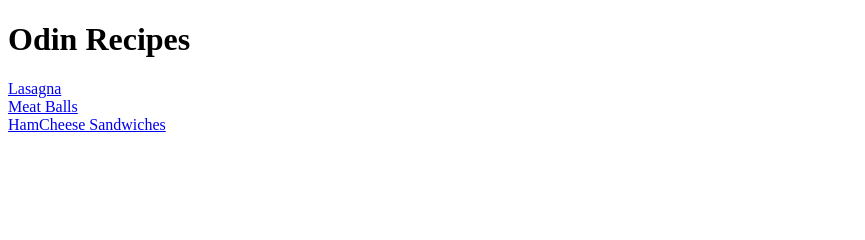
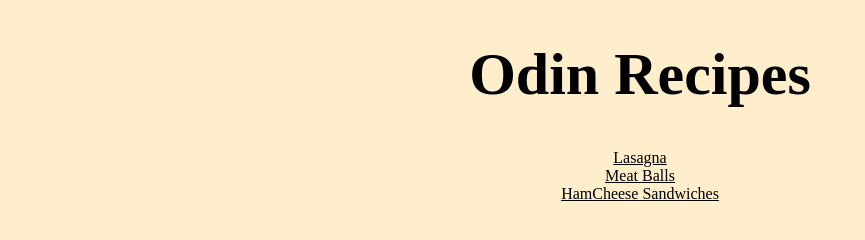
Before and after one commit to BeraTegui/odin_recipes, a plain HTML site: page index.html in a window 1280 px wide. Shown: the whole page, without its empty margins (0-865 px from the left). Drawn offline with Linux system fonts and the light colour scheme.

Commit message:
feat new style to home screen

```diff
--- a/index.html
+++ b/index.html
@@ -1,16 +1,16 @@
 <!DOCTYPE html>
-<html lang="en">
 <head>
     <meta charset="UTF-8">
     <meta name="viewport" content="width=device-width, initial-scale=1.0">
     <title>Odin Recipes</title>
+    <link rel="stylesheet" href="style.css">
 </head>
 <body>
-    <h1>Odin Recipes</h1>
-    <a href="recipes/lasagna.html" target="_blank" rel="noopener noreferrer">Lasagna</a>
+    <h1 class="title">Odin Recipes</h1>
+    <a class="links" href="recipes/lasagna.html" target="_blank" rel="noopener noreferrer">Lasagna</a>
     <br>
-    <a href="recipes/Cocktail_Meatballs.html" target="_blank" rel="noopener noreferrer">Meat Balls</a>
+    <a class="links" href="recipes/Cocktail_Meatballs.html" target="_blank" rel="noopener noreferrer">Meat Balls</a>
     <br>
-    <a href="recipes/HamCheese_Sandwiches.html" target="_blank" rel="noopener noreferrer">HamCheese Sandwiches</a>
+    <a class="links" href="recipes/HamCheese_Sandwiches.html" target="_blank" rel="noopener noreferrer">HamCheese Sandwiches</a>
 </body>
 </html>
--- /dev/null
+++ b/style.css
@@ -0,0 +1,14 @@
+body{
+    background-color: hsl(40, 100%, 90%);
+    text-align: center;
+}
+
+.title{
+    font-size: 60px;
+}
+
+body a.links{
+    text-align: center;
+    text-decoration: underline;
+    color: hsl(0, 0%, 0%);
+}
```
